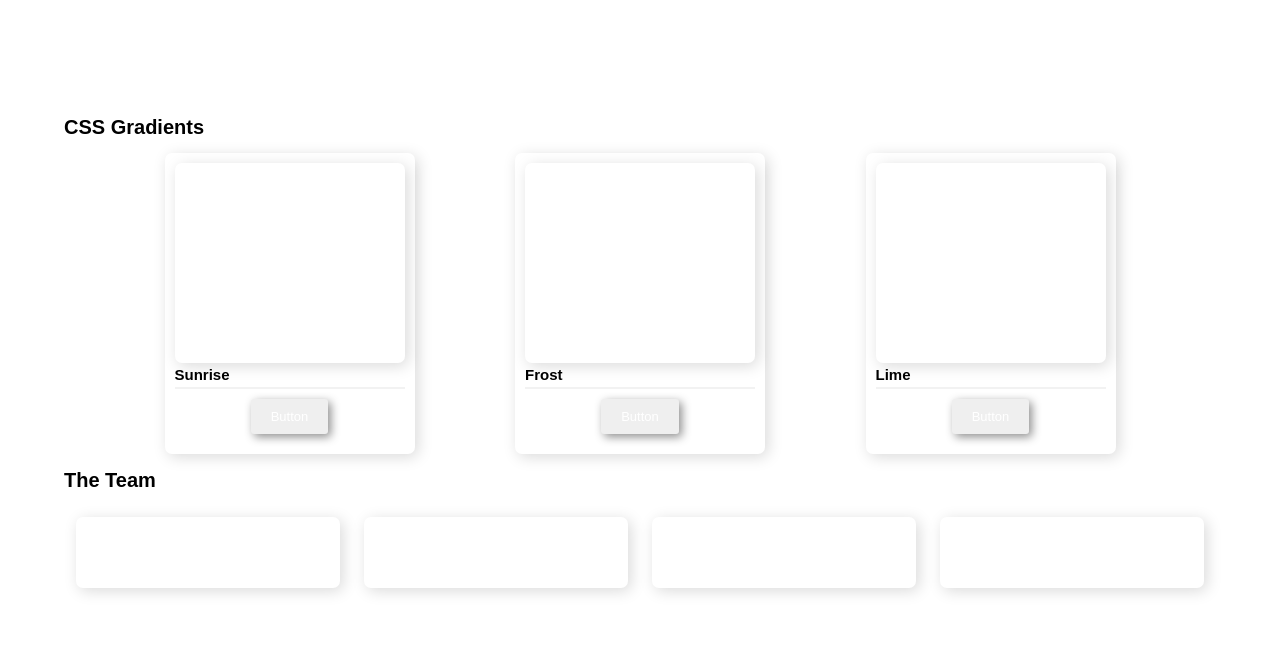
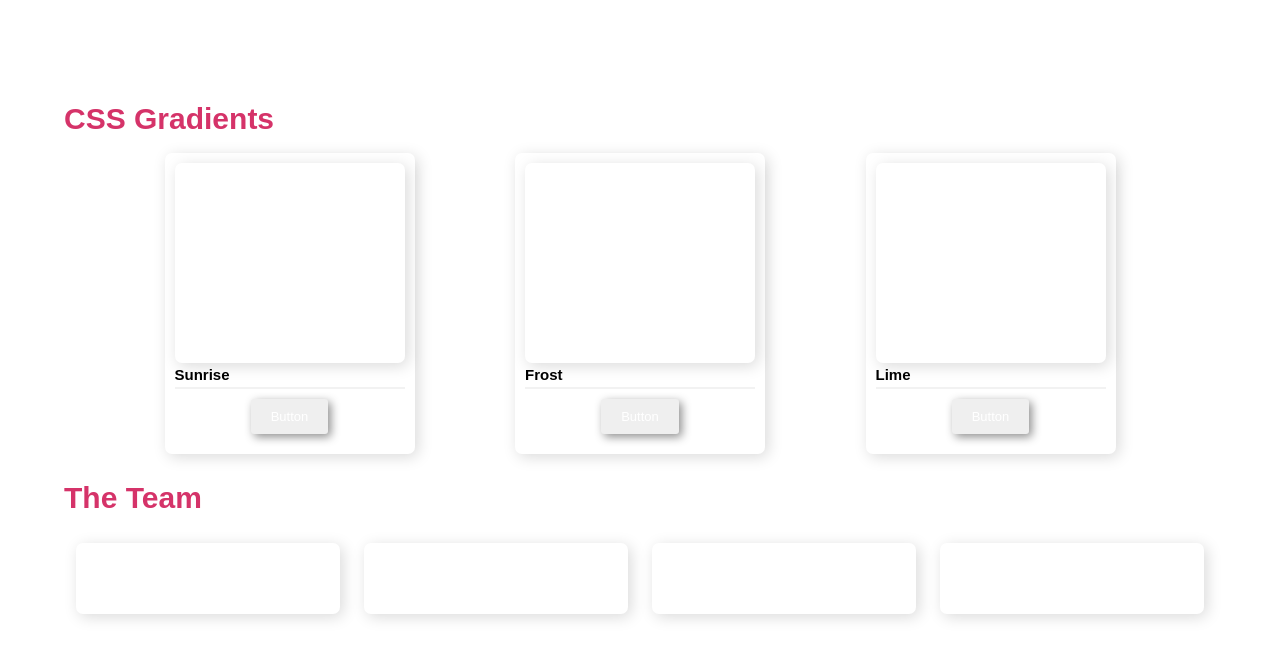
Before and after one commit to KyleKennyTan/css-components-exercise-tankylekenny, a plain HTML site: page index.html in a window 1280 px wide. Drawn offline with Linux system fonts and the light colour scheme.

Commit message:
3rd commit

```diff
--- a/css/styles.css
+++ b/css/styles.css
@@ -84,3 +84,10 @@ button {
     max-width: 90vw;
   }
 }
+.title{
+  font-size: 30px;
+  font-weight: 700;
+  text-align: left;
+  margin-top: 10px;
+  color:#d53369;
+}
--- a/index.html
+++ b/index.html
@@ -14,7 +14,7 @@
 
 <body>
     <div class="container">
-        <h1>CSS Gradients</h1>
+        <h1 class="title">CSS Gradients</h1>
         <div class="wrapper">
             <div class="card">
                 <div class="box"></div>
@@ -35,7 +35,7 @@
                 <button>Button</button>
             </div>
         </div>
-        <h1>The Team</h1>
+        <h1 class="title">The Team</h1>
         <div class="wrapper">
             <div class="card-horizontal">
                 <h3>Lorem</h3>
```
